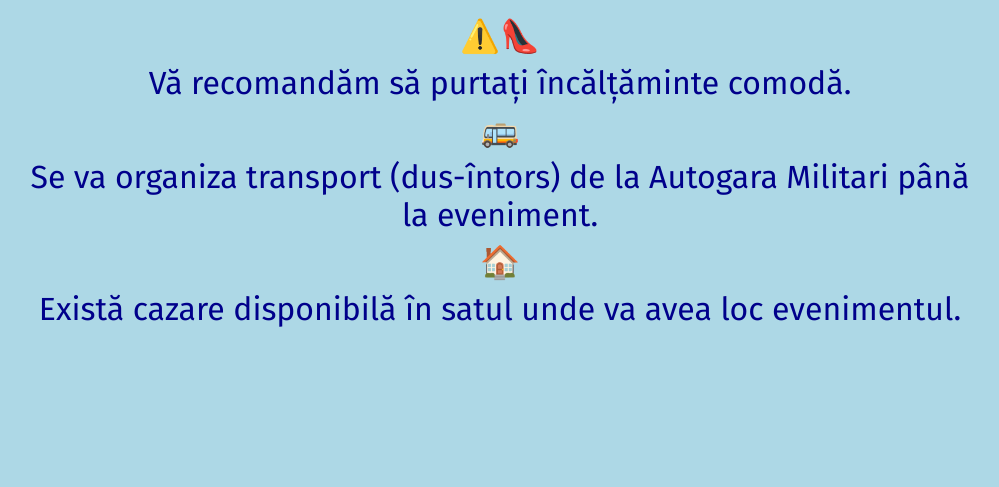
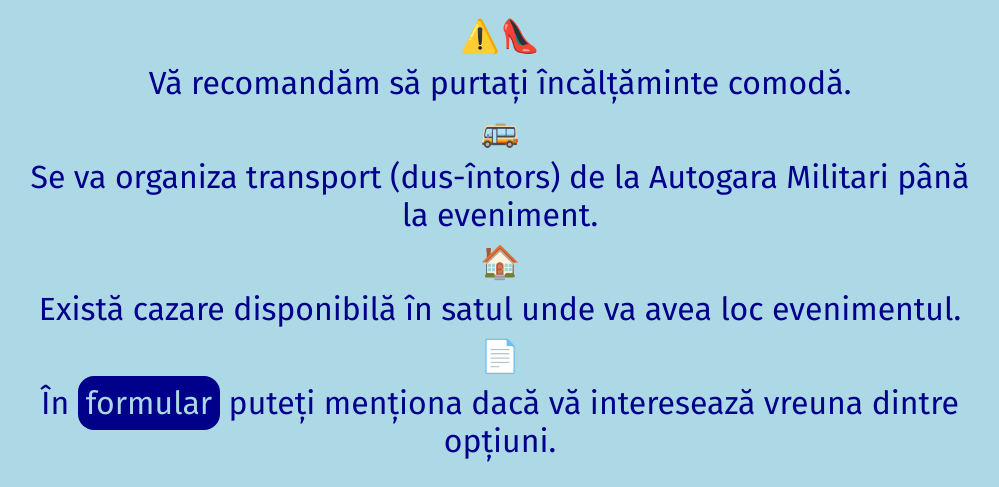
Before and after one commit to mihnea-mihai/noitrei, a Jekyll site: the page built from unde.md, in a window 1280 px wide. Shown: the part 1076-1563 px from the top of the page, without its empty margins (140-1139 px from the left). Built offline with Jekyll 4.4.1, drawn with Linux system fonts in a browser that asks for light colours; before the commit the page ends 1431 px from its top, so only the background shows below that.

Commit message:
Add form options

```diff
--- a/unde.md
+++ b/unde.md
@@ -21,3 +21,7 @@
 🏠
 
 Există cazare disponibilă în satul unde va avea loc evenimentul.
+
+📄
+
+În [formular](https://docs.google.com/forms/d/e/1FAIpQLSe2G3fHizYtZrr8sp8zyXSqXelspJw1PXSAx-PvaghaEwTaxQ/viewform?usp=sf_link) puteți menționa dacă vă interesează vreuna dintre opțiuni.
```
